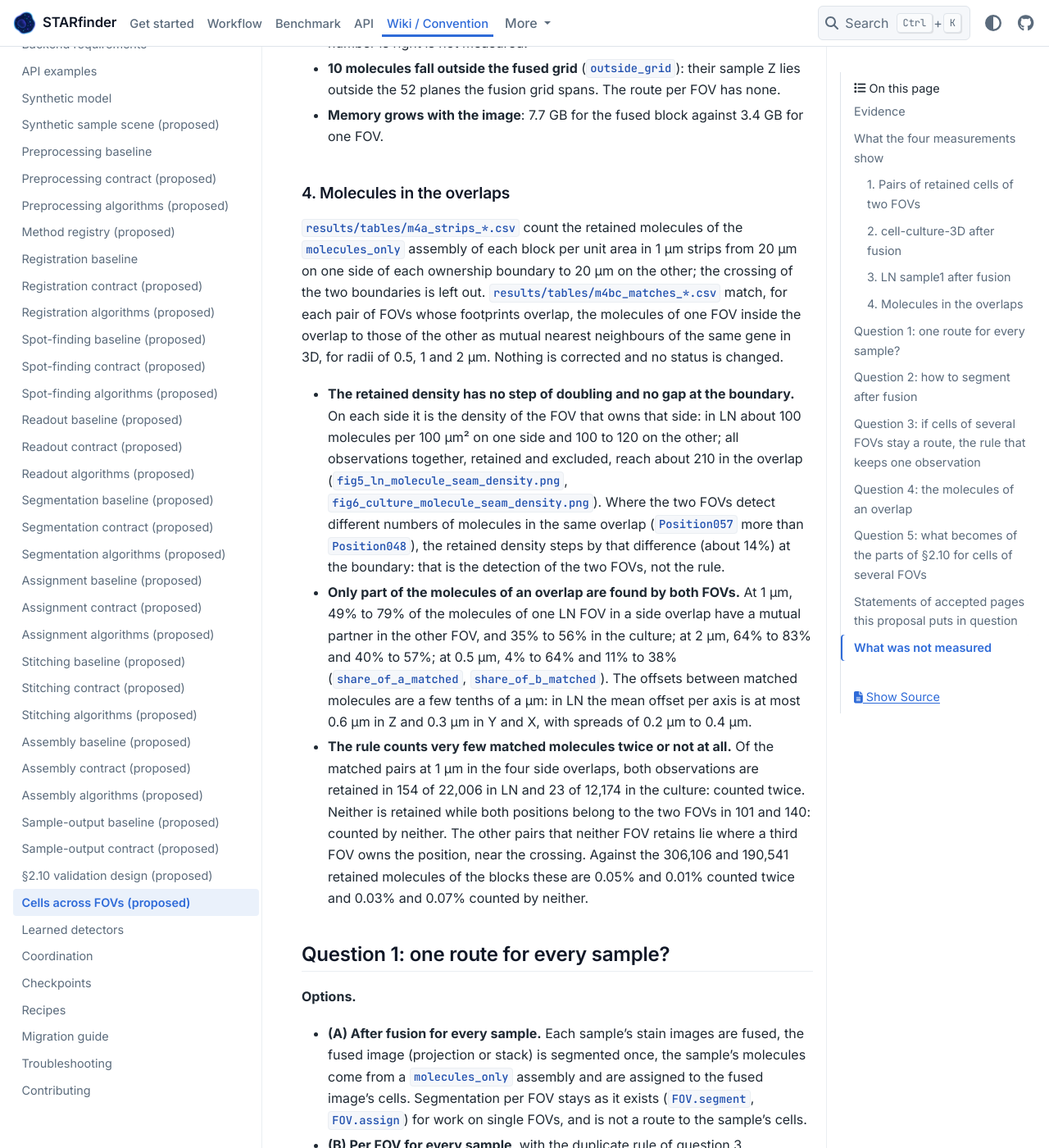
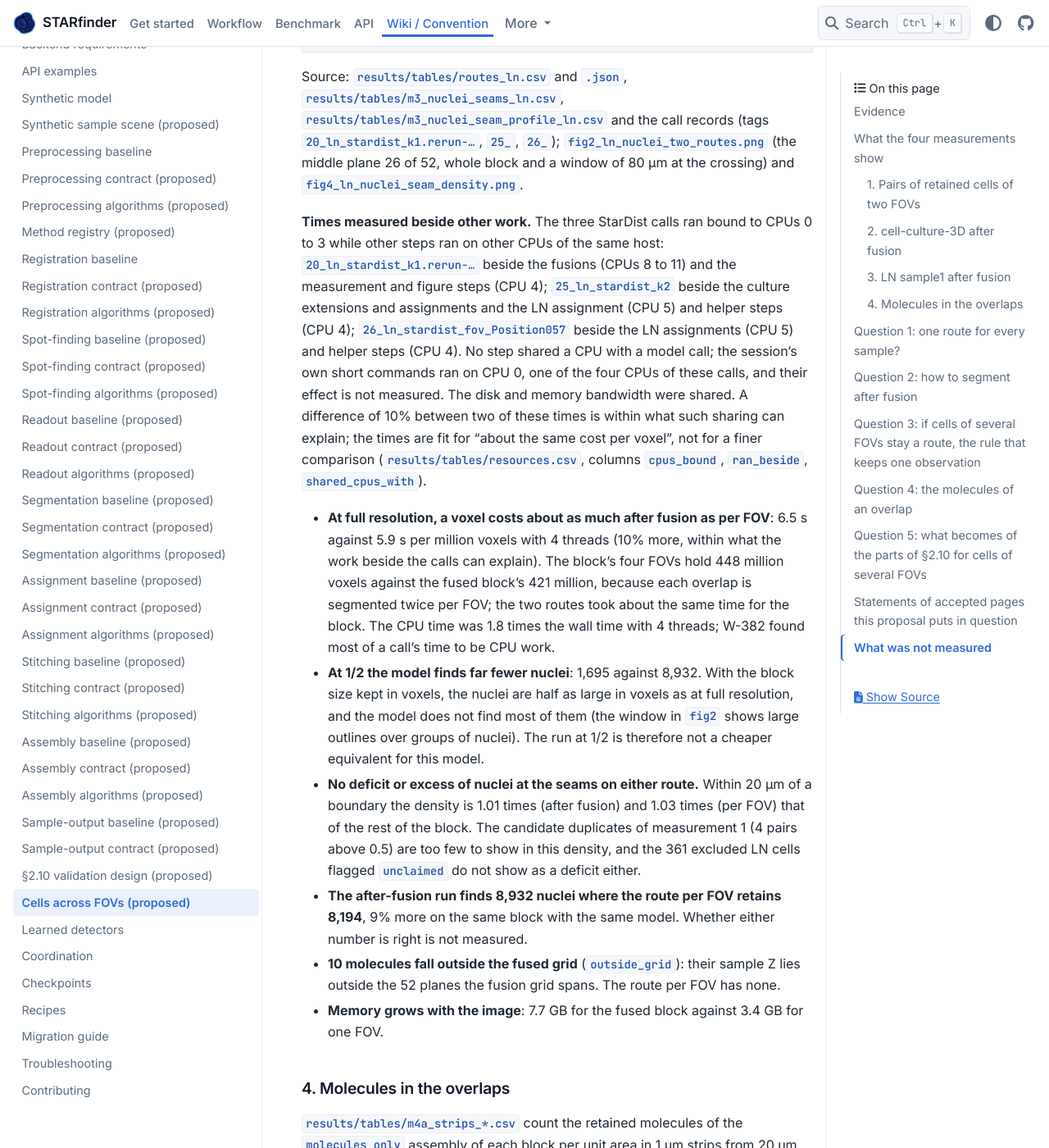
Before and after one commit to wanglab-broad/starfinder, a Sphinx documentation site: the page built from docs/cells-across-fovs-proposal.md, in a window 1280 px wide and 1400 px high, scrolled down 7065 px. Shown: the whole window at 82% size. Built offline with Sphinx 7.4.7 and the PyData theme 0.15.4, drawn with Linux system fonts in a browser that asks for light colours; some of the changed text lies outside the part shown.

Commit message:
fix(w-399): address review findings (measure cells seen by two FOVs…)
The W-399 repair is done; all three review findings are fixed. (1)
analysis.py now takes the final attempt of each model call (final_tag).
routes_ln.json gives the full-resolution row the rerun
20_ln_stardist_k1.rerun-20261009T075014Z: 2,727.43 s segment wall,
7,729,240 KiB peak RSS, 8,666 / 2,706.9 MiB GPU, exit 0. The LN per-FOV
row now carries the Position057 call record. Both route tables were
written again, and every figure on the page was checked against them:
all equal. (2) The page calls every pair above a threshold a candidate
duplicate inferred from geometry. The seam limit is …

Linear-Issue: W-399

```diff
--- a/docs/cells-across-fovs-proposal.md
+++ b/docs/cells-across-fovs-proposal.md
@@ -16,13 +16,23 @@
 third for samples exported as projections and the first for dense 3D tissue, and does not
 want two orders of processing if one can do.
 
-**Read every number on this page with three limits.**
+**Read every number on this page with four limits.**
 
-* **Every number comes from one 2 × 2 block, not from a whole sample.** A 2 × 2 block has
-  two ownership boundaries crossing at its centre, so a larger share of its area lies near
-  a seam than in a whole sample of the same tissue. Counts of cells at seams therefore
-  scale with the length of seam, not with the area: a whole sample has a smaller share of
-  such cells than a block.
+* **Every number comes from one 2 × 2 block, not from a whole sample, and a whole sample
+  has more seam per FOV than a block.** A regular grid of N × M FOVs has
+  (N − 1)·M + (M − 1)·N inner seams of one FOV side each, which is 2 − 1/N − 1/M per FOV:
+  1 for a 2 × 2 block, about 1.76 for the cell-culture-3D sample (7 × 10 FOVs, 123 inner
+  seams) and 1.73 for LN sample1 (64 FOVs on an 8 × 9 grid with blank cells, 111 inner
+  seams, counted from W-376's placement), and up to 2 for a large grid. For the same
+  tissue, FOV size and overlap, the share of cells near a seam in a whole sample is
+  therefore expected to be larger than in a block, by a factor of up to about 1.8 for
+  these samples. This factor is an expectation from the geometry, not a measurement; the
+  counts measured on a block are not extrapolated to a whole sample on this page.
+* **Pairs are candidates, inferred from geometry.** No annotation exists. A pair of
+  retained cells of two FOVs whose territories overlap strongly, with nearby centroids, is
+  called here a candidate duplicate (one cell seen by two FOVs, by this measure); that two
+  observations are one biological cell is an inference from the overlap of their
+  territories and the distance of their centroids, never a measurement.
 * **Nothing here measures whether a segmentation is right.** The measurements count
   cells, nuclei, molecules, overlaps and times. No annotation exists, so no number on this
   page is an accuracy, and no segmentation method or scale is ranked. The nucleus labels
@@ -38,9 +48,9 @@
 The run directory of W-399 is
 `/home/unix/jiahao/wanglab/jiahao/test/starfinder_benchmark/runs/W-399/20261009T073706Z-367758c2`
 (found with `timeout 30 find …/runs/W-399 -maxdepth 2 -name notes.md`). This page cites
-its files as "`results/<path>`", relative to that directory. `notes.md` there describes how
-each step ran; `results/manifest.json` holds the SHA-256 of every file read and written;
-`results/tables/resources.csv` the time, memory and GPU memory of every step.
+its files as "`results/<path>`", relative to that directory. `notes.md` there describes
+how each step ran; `results/manifest.json` holds the SHA-256 of every file read and
+written; `results/tables/resources.csv` the time, memory and GPU memory of every step.
 
 | Measurement | Tables | Figures |
 | --- | --- | --- |
@@ -82,16 +92,18 @@
 | LN sample1 | 93 | 5 | 4 | 2 | 8 of 8,194 (0.10%) | 48 of 71,881 (0.07%) |
 
 * **In the culture the shares fall into two groups.** 26 pairs share at most 3% of the
-  smaller territory: two different cells that touch across the seam. 8 pairs share 63% to
-  90%: one cell seen by both FOVs, with ownership centroids 1.5 µm to 9.8 µm apart. No pair
-  lies between 3% and 63% (`fig3_pair_overlap_distribution.png`).
-* **In LN the shares are small.** 88 pairs share at most 21%: neighbouring nuclei whose
-  expanded territories touch across the seam. 5 pairs share 29% to 86%; their centroids
-  are 0.5 µm to 4 µm apart.
-* **The review's figures are upper bounds.** The review counted 34 of the 158 cells of
-  the culture's `sample.h5ad` in a pair (21.5%); counting the cells of every pair gives 35
-  of 158 here (22.2%), and only 16 of them belong to pairs above 0.25: the others touch a
-  cell of the other FOV. In LN the 157 cells of every pair (1.9%) fall to 10 above 0.25.
+  smaller territory: by this measure two different cells that touch across the seam. 8
+  pairs share 63% to 90%, with ownership centroids 1.5 µm to 9.8 µm apart: candidate
+  duplicates, one cell seen by both FOVs by this measure (an inference from geometry). No
+  pair lies between 3% and 63% (`fig3_pair_overlap_distribution.png`).
+* **In LN the shares are small.** 88 pairs share at most 21%: by this measure neighbouring
+  nuclei whose expanded territories touch across the seam. 5 pairs share 29% to 86%;
+  their centroids are 0.5 µm to 4 µm apart (candidate duplicates by this measure).
+* **The review's figures are upper bounds.** The review counted 34 of the 158 cells of the
+  culture's `sample.h5ad` in a pair (21.5%); counting the cells of every pair gives 35 of
+  158 here (22.2%), and only 16 of them belong to pairs above 0.25: by this measure the
+  others touch a cell of the other FOV. In LN the 157 cells of every pair (1.9%) fall to
+  10 above 0.25.
 * **The present flag `conflict` marks exactly the cells of the pairs above 0.5** in both
   blocks: 16 retained culture cells carry it and 8 retained LN cells, and these are the 16
   and 8 cells of the pairs above 0.5.
@@ -115,7 +127,7 @@
 | --- | --- | --- | --- |
 | Cells | 173 | 168 | 226 in the four FOVs; 185 retained |
 | Cells without a matched nucleus (excluded) | 27 | 22 | 37 in the four FOVs; 27 of the retained |
-| Kept cells (the cells of a `sample.h5ad`) | 146 | 146 | 158, of which 8 are second observations (pairs above 0.5) |
+| Kept cells (the cells of a `sample.h5ad`) | 146 | 146 | 158, of which 8 are candidate second observations by the overlap measure (pairs above 0.5) |
 | Molecules assigned | 165,155 of 190,541 | 168,086 of 190,541 | 167,358 counts in `sample.h5ad`, from 195,974 retained molecules |
 | Counts per kept cell, median (mean) | 1,186 (1,131) | 1,185 (1,151) | 1,117 (1,059) |
 | Cells touching the outer border of the block | 32 (24 kept) | 32 (22 kept) | 31 retained; 18 more retained cells touch an inner FOV edge |
@@ -128,9 +140,18 @@
 `results/calls/` (tags `21_` to `24_`, `32_`, `34_`); W-382 `notes.md` ("Segmentation")
 for the route per FOV.
 
+**Times measured beside other work.** The steps did not all run one after another: the
+Cellpose calls at 1/4 (`23_`, `24_`) ran while the extension `32_culture_extend_k1` ran on
+another CPU of the same host (CPU 5; the calls were bound to CPU 1). No step shared a CPU
+with another step; the CPUs, start and end of every step and the steps beside it are in
+`results/tables/resources.csv` (columns `cpus_bound`, `start_utc`, `end_utc`,
+`ran_beside`, `shared_cpus_with`). The disk and the memory bandwidth of the host were
+shared, so these times can differ by some percent from a run alone.
+
 * **No cell of the route after fusion is in the table twice** (the script checks that each
-  label of the image is one row and each molecule one row: `w399_unique_check.json` in each
-  assignment folder). The route per FOV holds 8 cells twice among its 158 (measurement 1).
+  label of the image is one row and each molecule one row: `w399_unique_check.json` in
+  each assignment folder). The route per FOV holds 8 candidate second observations among
+  its 158 (measurement 1, inferred from geometry).
 * **Both scales give the same number of kept cells, 146**, and almost the same counts per
   cell; at 1/4 the model call and the extension take a fraction of the time
   (`fig1_culture_cells_two_routes.png` shows the cells of both scales and of the route per
@@ -170,8 +191,21 @@
 plane 26 of 52, whole block and a window of 80 µm at the crossing) and
 `fig4_ln_nuclei_seam_density.png`.
 
+**Times measured beside other work.** The three StarDist calls ran bound to CPUs 0 to 3
+while other steps ran on other CPUs of the same host: `20_ln_stardist_k1.rerun-…` beside
+the fusions (CPUs 8 to 11) and the measurement and figure steps (CPU 4);
+`25_ln_stardist_k2` beside the culture extensions and assignments and the LN assignment
+(CPU 5) and helper steps (CPU 4); `26_ln_stardist_fov_Position057` beside the LN
+assignments (CPU 5) and helper steps (CPU 4). No step shared a CPU with a model call; the
+session's own short commands ran on CPU 0, one of the four CPUs of these calls, and their
+effect is not measured. The disk and memory bandwidth were shared. A difference of 10%
+between two of these times is within what such sharing can explain; the times are fit for
+"about the same cost per voxel", not for a finer comparison (`results/tables/resources.csv`,
+columns `cpus_bound`, `ran_beside`, `shared_cpus_with`).
+
 * **At full resolution, a voxel costs about as much after fusion as per FOV**: 6.5 s against
-  5.9 s per million voxels with 4 threads (10% more). The block's four FOVs hold 448
+  5.9 s per million voxels with 4 threads (10% more, within what the work beside the calls
+  can explain). The block's four FOVs hold 448
   million voxels against the fused block's 421 million, because each overlap is segmented
   twice per FOV; the two routes took about the same time for the block. The CPU time was 1.8
   times the wall time with 4 threads; W-382 found most of a call's time to be CPU work.
@@ -181,9 +215,9 @@
   nuclei). The run at 1/2 is therefore not a cheaper equivalent for this model.
 * **No deficit or excess of nuclei at the seams on either route.** Within 20 µm of a
   boundary the density is 1.01 times (after fusion) and 1.03 times (per FOV) that of the
-  rest of the block. The duplicates of measurement 1 (4 pairs above 0.5) are too few to
-  show in this density, and the 361 excluded LN cells flagged `unclaimed` do not show as
-  a deficit either.
+  rest of the block. The candidate duplicates of measurement 1 (4 pairs above 0.5) are too
+  few to show in this density, and the 361 excluded LN cells flagged `unclaimed` do not
+  show as a deficit either.
 * **The after-fusion run finds 8,932 nuclei where the route per FOV retains 8,194**, 9%
   more on the same block with the same model. Whether either number is right is not
   measured.
@@ -215,8 +249,9 @@
   and 11% to 38% (`share_of_a_matched`, `share_of_b_matched`). The offsets between matched
   molecules are a few tenths of a µm: in LN the mean offset per axis is at
   most 0.6 µm in Z and 0.3 µm in Y and X, with spreads of 0.2 µm to 0.4 µm.
-* **The rule counts very few matched molecules twice or not at all.** Of the matched pairs
-  at 1 µm in the four side overlaps, both observations are retained in 154 of 22,006 in LN
+* **The rule counts very few matched molecules twice or not at all.** A matched pair is a
+  candidate for one molecule seen by both FOVs, inferred from position and gene. Of the
+  matched pairs at 1 µm in the four side overlaps, both observations are retained in 154 of 22,006 in LN
   and 23 of 12,174 in the culture: counted twice. Neither is retained while both positions
   belong to the two FOVs in 101 and 140: counted by neither. The other pairs that neither
   FOV retains lie where a third FOV owns the position, near the crossing. Against the
@@ -250,7 +285,11 @@
 * (C) keeps both orders of processing, and both sets of code and checks.
 
 **The measured cost.** Every number is from one 2 × 2 block; the whole-sample figures are
-**extrapolations** from the time per million voxels, not measurements.
+**extrapolations** from the time per million voxels, not measurements. The model calls ran
+while other steps used other CPUs of the host (`20_ln_stardist_k1.rerun-…`, `25_`, `26_`,
+`23_`, `24_`; measurement 3, "Times measured beside other work"), so the 10% between the
+two StarDist rates is within what that can explain: the two routes cost about the same per
+voxel, and no finer statement rests on these times.
 
 | | Time per million voxels | Block | Whole LN sample (extrapolation) |
 | --- | --- | --- | --- |
@@ -262,7 +301,8 @@
 * The fused LN grid is larger than the sum of the FOVs (8,849 against 7,162 million voxels)
   because its bounding box holds the blank cells of the LN grid; the fused route pays for
   them unless the blocks of blank voxels are skipped. Per voxel imaged, the two routes cost
-  the same within about 10%.
+  about the same (the measured rates differ by 10%, within what the work beside the calls
+  can explain).
 * **A whole tissue-2D sample treated as 3D (extrapolation, with an assumed plane count).**
   56 tiles of 3,072 × 3,072 pixels in 7 × 8 with 10% overlap make a fused plane of about
   19,661 × 22,426 pixels (441 million). At 6.5 s per million voxels, each plane costs about
@@ -278,12 +318,14 @@
 tissue-2D sample; any accuracy.
 
 **Recommendation.** (A): segmentation after fusion as the one route to a sample's cells,
-with segmentation per FOV kept only as it exists. The measured cost per voxel is the same
-within 10%, the route after fusion holds no cell twice, and the molecules keep the present
-rule (question 4). For projection samples it can follow now. For dense 3D tissue it needs
-the block-by-block segmentation and the chunked label file of question 2 first; until
-those exist, the duplicate rule of question 3 is the interim for 3D samples, not a second
-route kept for good.
+with segmentation per FOV kept only as it exists. The measured cost per voxel is about the
+same, the route after fusion holds no cell twice, and the molecules keep the present rule
+(question 4). A whole sample has more seam per FOV than the block (first limit), so the
+candidate duplicates the route per FOV leaves are expected to be a larger share there,
+which adds to this recommendation rather than weakening it. For projection samples it can
+follow now. For dense 3D tissue it needs the block-by-block segmentation and the chunked
+label file of question 2 first; until those exist, the duplicate rule of question 3 is the
+interim for 3D samples, not a second route kept for good.
 
 ## Question 2: how to segment after fusion
 
@@ -306,9 +348,10 @@
   times that. A whole culture projection at full resolution is about 13,636 × 9,576 pixels
   (130 million, from W-376's projection at 1/2), 16 times the block's, which one call is
   expected to take; this is not measured.
-* **Block overlap.** Larger than the largest object, as StarDist requires (`min_overlap` above
-  the object size): the present 64 voxels (12.4 µm) for LN nuclei; for culture cells of up
-  to about 47 µm, more than 47 µm at the segmented scale if a projection is ever split.
+* **Block overlap.** Larger than the largest object, as StarDist requires (`min_overlap`
+  above the object size): the present 64 voxels (12.4 µm) for LN nuclei; for culture cells
+  of up to about 47 µm, more than 47 µm at the segmented scale if a projection is ever
+  split.
 * **Label file of a large 3D sample.** One OME-Zarr label image (OME-NGFF 0.5 on Zarr
   format 3, the format the store already uses), `uint32`, chunks of 16 × 512 × 512 voxels as
   the standalone fused OME-Zarr, written block by block. A whole LN stack at full
@@ -341,7 +384,8 @@
 * **(a) No rule** (the present state): both observations stay; `conflict` marks them.
 * **(b) Keep one of two observations by their overlap.** Among retained cells of
   different FOVs, a pair whose shared voxels are at least a share *t* of the smaller
-  territory is one cell; one observation stays retained, the other becomes excluded with
+  territory is taken as one cell (a candidate duplicate, inferred from geometry); one
+  observation stays retained, the other becomes excluded with
   a new reason.
 * **(c) Merge the two observations** into one cell (union of territories, molecules of
   both). Not proposed: it needs a new cell key across FOVs, a rule for molecules seen by
@@ -352,13 +396,14 @@
 * **Measure:** shared voxels on the sample grid divided by the smaller territory, as
   `results/tables/m1_pairs_*.csv` computes it. The union share gives the same split here
   but is smaller for a cut cell, whose part is much smaller than the whole.
-* **Threshold:** *t* = 0.5, one of the three values the issue fixed before the measurement.
-  **The choice among them is informed by the result**, and this page says so: in the culture
-  no pair lies between 0.03 and 0.63, so 0.25, 0.5 and 0.75 would give 8, 8 and 5 pairs; in
-  LN 0.5 keeps the 4 pairs whose observations are the same nucleus by every other sign
-  (centroids at most 2.2 µm apart) and leaves out one pair at 0.29 with centroids 4 µm
-  apart. At 0.5 the rule picks exactly the cells `conflict` already marks in both blocks,
-  so it can be stated as "`conflict` and at least half of the smaller territory shared".
+* **Threshold:** *t* = 0.5, one of the three values the issue fixed before the
+  measurement. **The choice among them is informed by the result**, and this page says so:
+  in the culture no pair lies between 0.03 and 0.63, so 0.25, 0.5 and 0.75 would give 8, 8
+  and 5 pairs; in LN 0.5 keeps the 4 pairs whose centroids are at most 2.2 µm apart,
+  consistent with one nucleus seen twice (an inference from geometry, not measured) and
+  leaves out one pair at 0.29 with centroids 4 µm apart. At 0.5 the rule picks exactly the
+  cells `conflict` already marks in both blocks, so it can be stated as "`conflict` and at
+  least half of the smaller territory shared".
 * **Which observation stays:** the one with the larger territory on the sample grid, ties
   by placement table order. A cut observation is smaller than an uncut one, so this keeps
   the more complete view. An alternative is the observation without `fov_edge`; in the
@@ -377,11 +422,14 @@
 applied): 8 of the 158 cells of the culture's `sample.h5ad` would drop, with 7,994 of its
 167,358 counts (4.8%), and 4 of the 8,194 LN cells, with 25 of 71,881 counts (0.03%); the
 fused label image by retained cells loses the rim or half of another colour at those
-cells.
+cells. These shares are a 2 × 2 block's. A whole sample has more seam per FOV, so its
+share of candidate duplicates, and of the counts they hold, is expected to be larger, by a
+factor of up to about 1.76 (cell culture, 7 × 10 FOVs) and 1.73 (LN, 64 FOVs on 8 × 9),
+from the seam count of the first limit; this is an expectation, not a measurement.
 
 **What it leaves wrong.** The kept observation of a culture cell cut by its FOV's edge is
-still the part that FOV saw: the rule removes the second copy, it does not complete the
-cell. In the culture 6 of the 8 kept observations would carry `fov_edge`. A cell retained
+still the part that FOV saw: the rule removes the candidate second observation, it does
+not complete the cell. In the culture 6 of the 8 kept observations would carry `fov_edge`. A cell retained
 by no FOV (`unclaimed`: 6 of 41 excluded culture cells, 361 of 908 excluded LN cells) is
 not affected.
 
@@ -408,10 +456,10 @@
 density at the boundary; matched observations counted twice are 0.05% (LN) and 0.01%
 (culture) of the retained molecules of a block, and counted by neither 0.03% and 0.07%.
 Matching finds a partner for only 35% to 79% of the molecules of an overlap at 1 µm, and
-the share changes strongly between 0.5 µm and 1 µm, so option (c) would remove only part of the duplicates it aims at and would have to choose a
-radius; it adds a second, uncertain decision for a small effect. Option (b) has no
-advantage in these numbers and makes the kept molecules of an overlap depend on the
-acquisition order.
+the share changes strongly between 0.5 µm and 1 µm, so option (c) would remove only part
+of the candidate duplicates it aims at and would have to choose a radius; it adds a second,
+uncertain decision for a small effect. Option (b) has no advantage in these numbers and
+makes the kept molecules of an overlap depend on the acquisition order.
 
 **What it changes.** Nothing under (a). Under the recommendation for question 1, the
 after-fusion route takes its molecules from a `molecules_only` assembly, so the rule is
@@ -443,7 +491,8 @@
 `conflict` keeps its rule and is the candidate set of the duplicate rule (it marked exactly
 the pairs above 0.5 in both blocks, measurement 1); `unclaimed` keeps its rule and meaning
 (cells possibly missing, which the duplicate rule does not touch); `fov_edge` keeps marking
-cut cells; `fuse_labels` keeps drawing retained cells, now without the second observations.
+cut cells; `fuse_labels` keeps drawing retained cells, now without the candidate second
+observations.
 For a sample on the route after fusion, `fuse_labels` is not run: the segmentation of the
 fused image is the label image, and the cell flags do not apply. No existing name, format
 version or default changes; the new parts are additions.
@@ -466,7 +515,8 @@
 * {doc}`assembly-contract`, "Flags": "No matching, merging or reassignment repairs them".
 * {doc}`sample-output-contract`, the exclusions of its introduction: "cross-FOV cell
   matching" is excluded. Under option (b) the label image of "Assembled label export"
-  still shows the retained cells, but a second observation would no longer be retained;
+  still shows the retained cells, but a candidate second observation would no longer be
+  retained;
   the rule LR4 itself does not change.
 * {doc}`sample-output-contract`, the same exclusions: "reassignment of molecules or
   recomputation of counts from a fused image or a label raster". The route after fusion of
```
